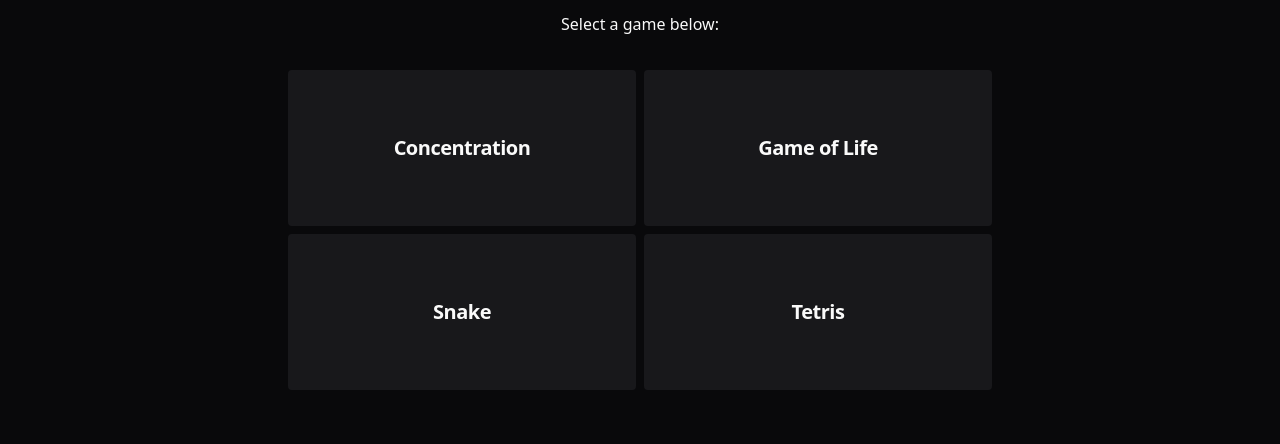
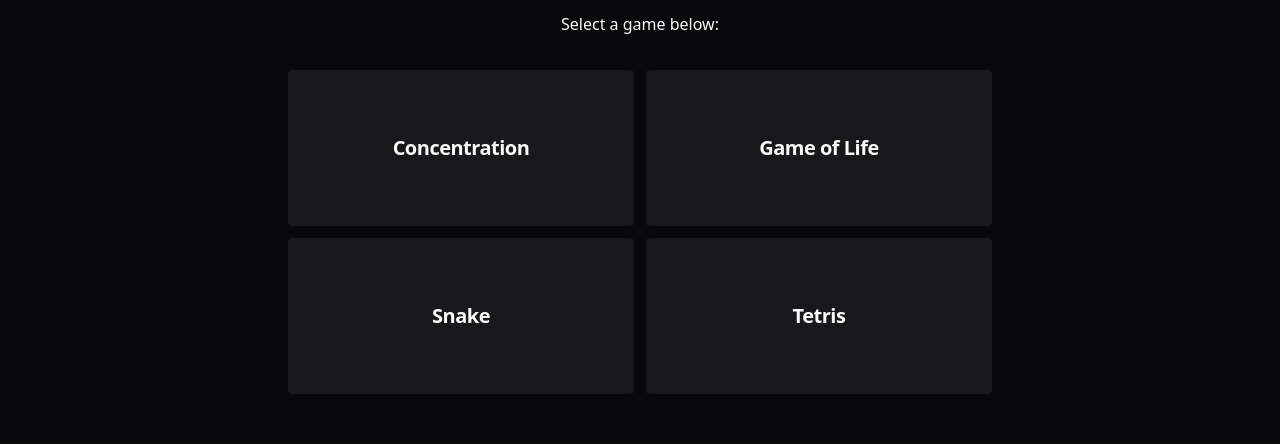
Before and after one commit to RickyAtkinson/react-arcade, a React (Vite) app: page / in a window 1280 px wide. Shown: the part 210-654 px from the top of the page. Built offline with nearby package versions, Linux system fonts and the light colour scheme.

Commit message:
Fix spacing on home page

```diff
--- a/src/App.tsx
+++ b/src/App.tsx
@@ -26,7 +26,7 @@ export default function App() {
         <p className="mx-auto max-w-lg leading-7 [&:not(:first-child)]:mt-4">
           Select a game below:
         </p>
-        <div className="mx-auto mt-8 grid  grid-cols-1 gap-2 text-xl md:grid-cols-2">
+        <div className="mx-auto mt-8 grid  grid-cols-1 gap-3 text-xl md:grid-cols-2">
           {gameList.map((game) => (
             <Link
               to={game.href}
```
